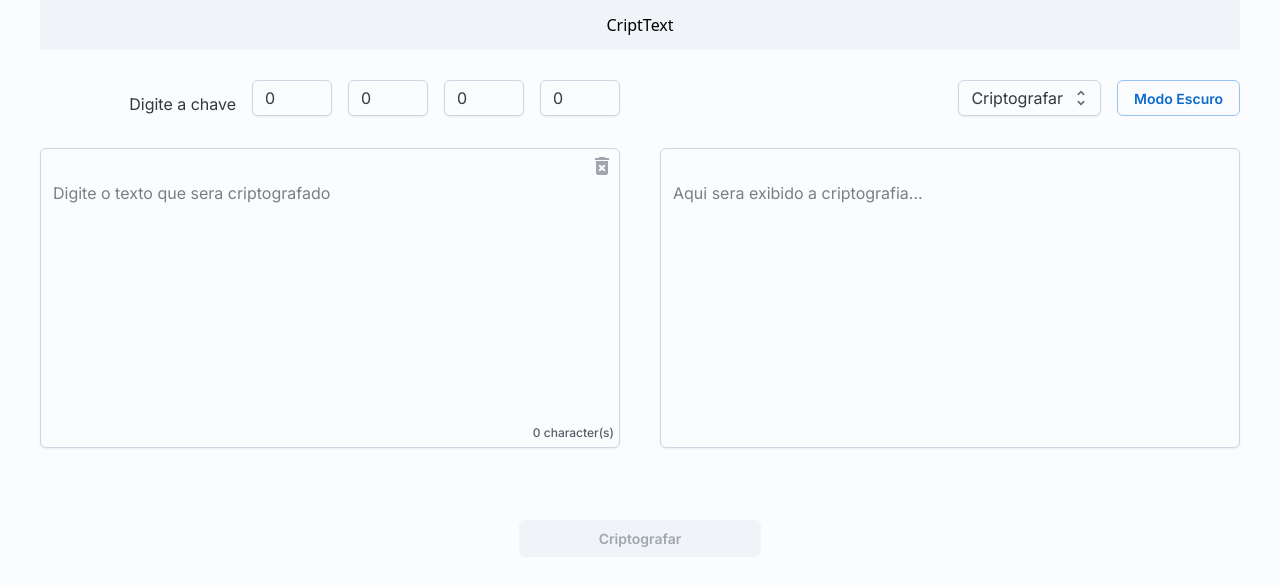
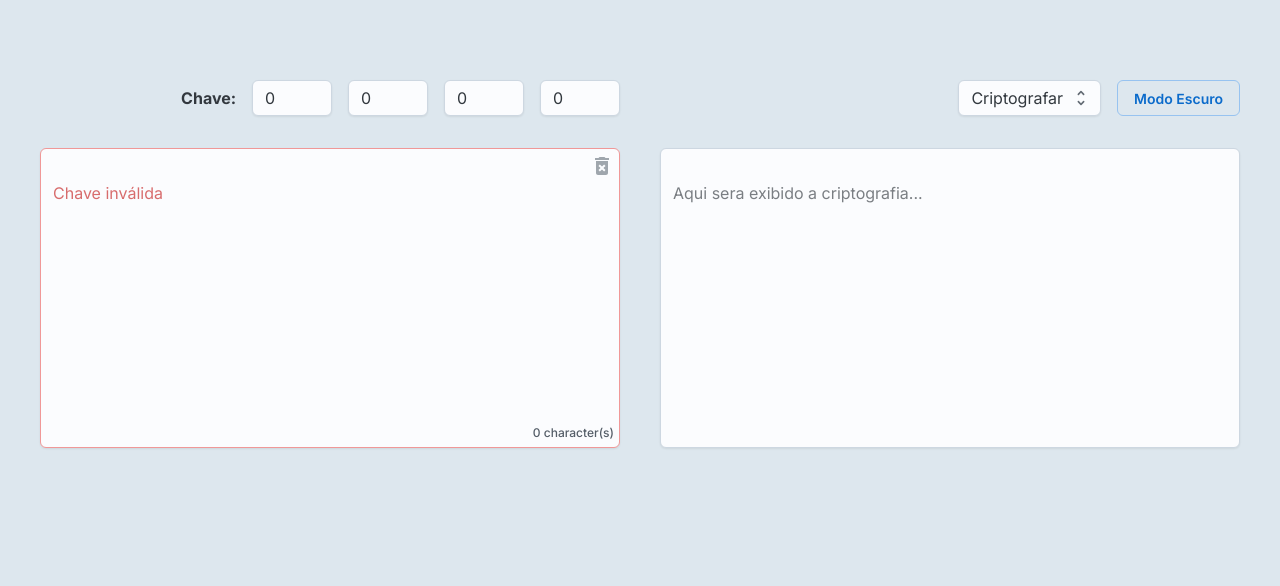
Before and after one commit to Gustavo08Mendes/projeto-criptografia, a Next.js app: page / in a window 1280 px wide. Shown: the top 586 px of the page. Built offline with nearby package versions, Linux system fonts and the light colour scheme.

Commit message:
Retirado botão de para execusão

```diff
--- a/src/app/layout.tsx
+++ b/src/app/layout.tsx
@@ -18,7 +18,7 @@ export default function RootLayout({
   return (
     <html lang="pt-br">
       <body>
-        <Stack sx={{ bgcolor: "danger.softDisabledBg", width: '100vw' }}>
+        <Stack sx={{ bgcolor: "neutral.outlinedDisabledBorder", width: '100vw', transition: 'all 0.4s' }}>
           {children}
         </Stack>
       </body>
--- a/src/app/page.tsx
+++ b/src/app/page.tsx
@@ -46,7 +46,7 @@ export default function Home() {
   const [result, setResult] = useState('');
   const [tipo, setTipo] = useState<string>('');
   const [mensagem, setMensagem] = useState<string>('');
-  const [tipoBotao, setTipoBotao] = useState(0);
+  // const [tipoBotao, setTipoBotao] = useState(0);
   const [matrizInvalida, setMatrizInvalida] = useState(1);
   const [val1, setVal1] = useState(0);
   const [val2, setVal2] = useState(0);
@@ -87,7 +87,7 @@ export default function Home() {
     '1': 111, '2': 112, '3': 113, '4': 114, '5': 115, '6': 116, '7': 117, '8': 118, '9': 119,
     '0': 120, ',': 121, ';': 122, ':': 123, '-': 124, '_': 125, '+': 126, '=': 127, '[': 128,
     ']': 129, '{': 130, '}': 131, '#': 132, '@': 133, '$': 134, '%': 135, '^': 136, '&': 137,
-    '/': 138, '\\': 139, '<': 140, '>': 141, '|': 142
+    '/': 138, '\\': 139, '<': 140, '>': 141, '|': 142, '~': 143, '`': 144, '"': 145, "'": 146,
   };
 
 
@@ -129,7 +129,7 @@ export default function Home() {
   function verificarMatriz(matriz: number[][]) {
 
     const det = matriz[0][0] * matriz[1][1] - matriz[0][1] * matriz[1][0];
-    console.log(det);
+    // console.log(det);
 
     if (det === 0) {
       setMatrizInvalida(0);
@@ -187,7 +187,7 @@ export default function Home() {
   }
 
   const descriptografar = () => {
-    if (tipo === '2' && mensagem.length != 0 && tipoBotao === 2) {
+    if (tipo === '2' && mensagem.length != 0) {
       var valormensagem = "";
       for (var i = 0; i < matrizVerificada.length; i++) {
         for (var j = 0; j < matrizVerificada[i].length; j++) {
@@ -203,11 +203,12 @@ export default function Home() {
 
   useEffect(() => {
     verificarMatriz(chave);
-    if (tipo === '1' && mensagem.length != 0 && tipoBotao === 1) {
-      setResult(tipoBotao === 1 ? mensagemCriptografada.toString() : '');
+    if (tipo === '1' && mensagem.length != 0) {
+      setResult(mensagemCriptografada.toString());
     }
-    console.log(descriptografar());
-
+    if (mensagem.length == 0) {
+      mensagem.length == 0 ? setResult('') : null;
+    }
     if (copy == true) {
       setTimeout(() => {
         setCopy(false);
@@ -216,14 +217,14 @@ export default function Home() {
 
     descriptografar();
 
-  }, [matrizzz, descriptografar, tipoBotao]);
+  }, [matrizzz, descriptografar]);
 
   return (
     <Stack
-      sx={{ display: 'flex', alignItems: 'center', flexDirection: 'column', background: 'primary.softActiveColor', Width: '1200px', minHeight: '100vh', pb: '50px' }}
+      sx={{ display: 'flex', alignItems: 'center', flexDirection: 'column', background: "neutral.outlinedDisabledBorder", Width: '1200px', minHeight: '100vh', pb: '50px' }}
     >
-      <Box sx={{ height: '50px', display: 'flex', justifyContent: 'center', alignItems: 'center', bgcolor: 'neutral.100' }} width={{ xs: 300, sm: 600, md: 800, lg: 1200 }}>
-        CriptText
+      <Box sx={{ height: '50px', display: 'flex', justifyContent: 'center', alignItems: 'center', bgcolor: 'neutral.outlinedDisabledBorder' }} width={{ xs: 300, sm: 600, md: 800, lg: 1200 }}>
+        <img src="./" alt="" />
       </Box>
       <Stack
         sx={{ display: 'flex', alignItems: 'center', flexDirection: 'row', padding: '0', mt: '30px', gap: 2 }}
@@ -234,17 +235,17 @@ export default function Home() {
           sx={{ display: 'flex', gap: 2, width: '100%', alignItems: 'end', justifyContent: 'end', flexDirection: 'row' }}
           justifyContent={{ xs: 'center', sm: 'center' }}
         >
-          <Stack sx={{gap: 2, width: '50%', alignItems: 'end', justifyContent: 'end', flexDirection: 'row', pr: 1.5 }}>
-            <Typography >
-              Digite a chave
+          <Stack sx={{ gap: 2, width: '50%', alignItems: 'center', justifyContent: 'end', flexDirection: 'row', pr: 1.5 }}>
+            <Typography sx={{ fontWeight: 'bold' }}>
+              Chave:
             </Typography>
-            <Input type="number" defaultValue={0} sx={{ width: 80 }} value={val1} onChange={(e) => setVal1(parseInt(e.target.value))}
+            <Input type="number" sx={{ width: 80, borderColor: matrizInvalida === 1 ? 'danger.main' : 'success.main' }} value={val1} onChange={(e) => setVal1(parseInt(e.target.value))}
             />
-            <Input type="number" defaultValue={0} sx={{ width: 80 }} value={val2} onChange={(e) => setVal2(parseInt(e.target.value))}
+            <Input type="number" sx={{ width: 80 }} value={val2} onChange={(e) => setVal2(parseInt(e.target.value))}
             />
-            <Input type="number" defaultValue={0} sx={{ width: 80 }} value={val3} onChange={(e) => setVal3(parseInt(e.target.value))}
+            <Input type="number" sx={{ width: 80 }} value={val3} onChange={(e) => setVal3(parseInt(e.target.value))}
             />
-            <Input type="number" defaultValue={0} sx={{ width: 80 }} value={val4} onChange={(e) => setVal4(parseInt(e.target.value))}
+            <Input type="number" sx={{ width: 80 }} value={val4} onChange={(e) => setVal4(parseInt(e.target.value))}
             />
           </Stack>
           <Stack sx={{ display: 'flex', gap: 2, width: '50%', alignItems: 'end', justifyContent: 'end', flexDirection: 'row' }}>
@@ -266,35 +267,38 @@ export default function Home() {
         marginTop={{ xs: 20, sm: 3, lg: 3 }}
       >
         <Textarea
-          placeholder="Digite o texto que sera criptografado"
+          placeholder={matrizInvalida != 0 ? "Digite o texto que sera criptografado" : "Chave inválida"}
           minRows={2}
           maxRows={4}
           value={mensagem}
           onChange={e => setMensagem(e.target.value)}
-          sx={{ width: '100%', minHeight: '100%', mt: 2, position: 'relative', pt: 3 }}
+          sx={{ width: '100%', minHeight: '100%', mt: 2, position: 'relative', pt: 3, transition: 'all 0.4s' }}
           startDecorator={<Button sx={{ right: 5, top: 3, position: 'absolute', bgcolor: 'transparent', zIndex: 1, color: 'red', cursor: 'pointer', p: 0, transition: 'all 0.4s', '&:hover': { bgcolor: 'transparent' }, '&:disabled': { bgcolor: 'transparent' } }} onClick={() => { setMensagem(''); setResult('') }} disabled={mensagem.length == 0}><DeleteForeverIcon /></Button>}
+          color={matrizInvalida != 0 ? 'neutral' : 'danger'}
           endDecorator={
             <Typography level="body-xs" sx={{ ml: 'auto' }}>
               {mensagem.length} character(s)
             </Typography>
           }
+          readOnly={matrizInvalida != 0 ? false : true}
         />
         <Textarea
           placeholder="Aqui sera exibido a criptografia..."
           minRows={2}
           maxRows={4}
-          value={result.length == 1 ? '' : result}
-          sx={{ width: '100%', minHeight: '100%', mt: 2, pt: 3, position: 'relative' }}
+          value={result}
+          sx={{ width: '100%', minHeight: '100%', mt: 2, pt: 3, position: 'relative', transition: 'all 0.4s' }}
           startDecorator={
             <Box
               sx={{ display: mensagem.length < 1 ? 'none' : 'block', color: copy == false ? 'block' : 'green', right: 5, top: 3, position: 'absolute', zIndex: 1, cursor: 'pointer', p: 0, bgcolor: 'transparent', '&:hover': { bgcolor: 'transparent' } }}
               onClick={() => { navigator.clipboard.writeText(result); setCopy(true); }}
             >
-              { copy == true ? <CheckIcon /> : <ContentCopyIcon />}
+              {copy == true ? <CheckIcon /> : <ContentCopyIcon />}
             </Box>}
+          readOnly
         />
       </Stack>
-      <Stack marginTop={{ xs: 25, sm: 10, lg: 10 }}>
+      {/* <Stack marginTop={{ xs: 25, sm: 10, lg: 10 }}>
         <Button
           sx={{ py: 1, px: 10, transition: 'all 0.7s', bgcolor: tipo === '1' ? 'primary.softColor' : 'success.plainColor', color: tipo === '1' ? 'neutral.softHoverBg' : 'success.softHoverBg', '&:hover': { bgcolor: tipo === '1' ? 'primary.softColor.500' : 'success.plainColor.500' } }}
           onClick={(event) => {
@@ -309,7 +313,7 @@ export default function Home() {
         >
           {tipo == '1' ? 'Criptografar' : 'Descriptografar'}
         </Button>
-      </Stack>
+      </Stack> */}
     </Stack>
   );
 }
```
